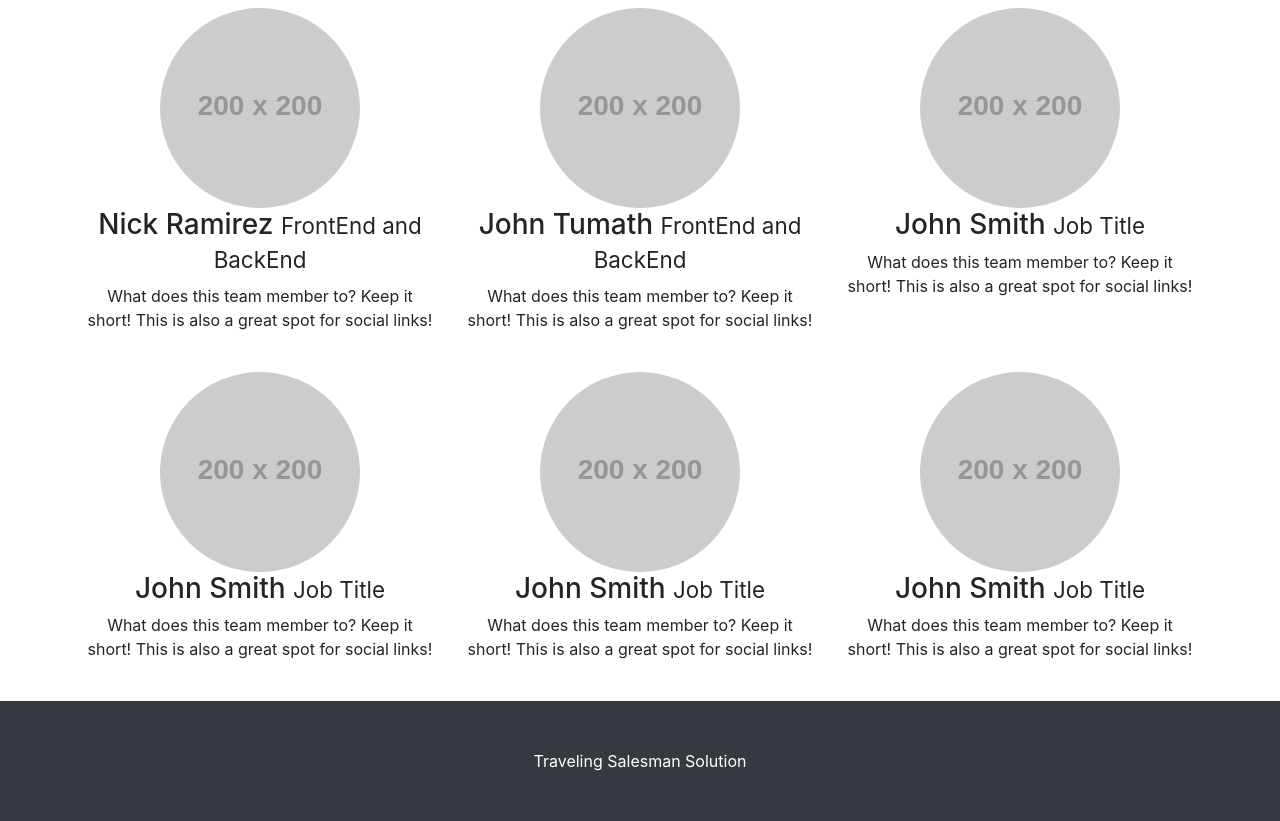
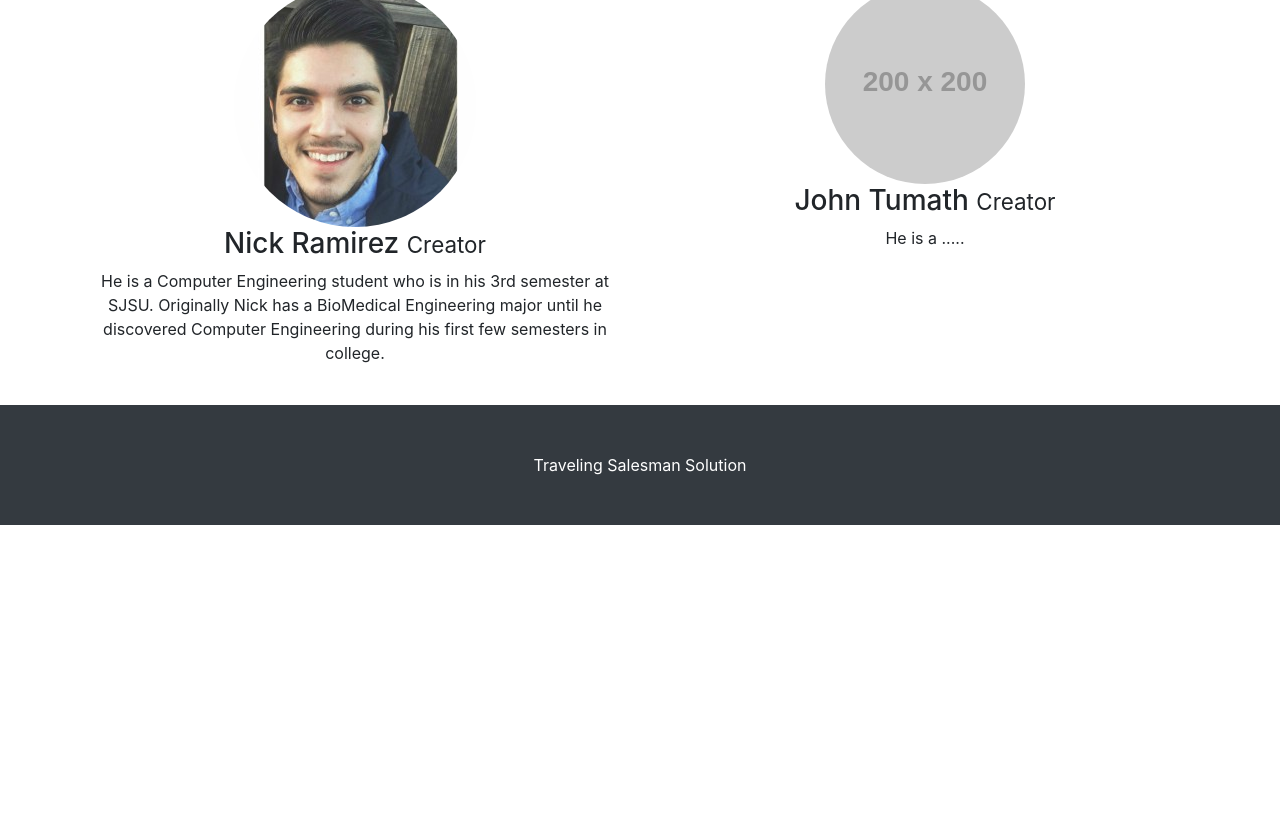
Before and after one commit to NickMRamirez94/CmpE130Project, a plain HTML site: page html/about.html in a window 1280 px wide. Shown: the part 294-1115 px from the top of the page. After the commit the page ends 819 px from the top, so only its background shows below. Drawn offline with nearby package versions, Linux system fonts and the light colour scheme; placeholder pictures from the web are drawn by us.

Commit message:
fixed about page. Just need to add in image for John and bio for John

```diff
--- a/html/about.html
+++ b/html/about.html
@@ -27,56 +27,30 @@
 
       <!-- Introduction Row -->
       <h1 class="my-4">About Us
-        <small>It's Nice to Meet You!</small>
+        <small>Hello There!</small>
       </h1>
-      <p>Lorem ipsum dolor sit amet, consectetur adipisicing elit. Sint, explicabo dolores ipsam aliquam inventore corrupti eveniet quisquam quod totam laudantium repudiandae obcaecati ea consectetur debitis velit facere nisi expedita vel?</p>
+      <p>We are just two Computer Engineering students learning about some advanced algorithms!</p>
 
       <!-- Team Members Row -->
       <div class="row">
         <div class="col-lg-12">
           <h2 class="my-4">Our Team</h2>
         </div>
-        <div class="col-lg-4 col-sm-6 text-center mb-4">
-          <img class="rounded-circle img-fluid d-block mx-auto" src="http://placehold.it/200x200" alt="">
+        <div class="col-lg-6 col-sm-6 text-center mb-4">
+          <img class="rounded-circle img-fluid d-block mx-auto" src="nickbio.jpg" alt="">
           <h3>Nick Ramirez
-            <small> FrontEnd and BackEnd</small>
+            <small> Creator</small>
           </h3>
-          <p>What does this team member to? Keep it short! This is also a great spot for social links!</p>
+          <p>He is a Computer Engineering student who is in his 3rd semester at SJSU. Originally Nick has
+          a BioMedical Engineering major until he discovered Computer Engineering during his first few semesters
+          in college.</p>
         </div>
-        <div class="col-lg-4 col-sm-6 text-center mb-4">
+        <div class="col-lg-6 col-sm-6 text-center mb-4">
           <img class="rounded-circle img-fluid d-block mx-auto" src="http://placehold.it/200x200" alt="">
           <h3>John Tumath
-            <small>FrontEnd and BackEnd</small>
+            <small> Creator </small>
           </h3>
-          <p>What does this team member to? Keep it short! This is also a great spot for social links!</p>
-        </div>
-        <div class="col-lg-4 col-sm-6 text-center mb-4">
-          <img class="rounded-circle img-fluid d-block mx-auto" src="http://placehold.it/200x200" alt="">
-          <h3>John Smith
-            <small>Job Title</small>
-          </h3>
-          <p>What does this team member to? Keep it short! This is also a great spot for social links!</p>
-        </div>
-        <div class="col-lg-4 col-sm-6 text-center mb-4">
-          <img class="rounded-circle img-fluid d-block mx-auto" src="http://placehold.it/200x200" alt="">
-          <h3>John Smith
-            <small>Job Title</small>
-          </h3>
-          <p>What does this team member to? Keep it short! This is also a great spot for social links!</p>
-        </div>
-        <div class="col-lg-4 col-sm-6 text-center mb-4">
-          <img class="rounded-circle img-fluid d-block mx-auto" src="http://placehold.it/200x200" alt="">
-          <h3>John Smith
-            <small>Job Title</small>
-          </h3>
-          <p>What does this team member to? Keep it short! This is also a great spot for social links!</p>
-        </div>
-        <div class="col-lg-4 col-sm-6 text-center mb-4">
-          <img class="rounded-circle img-fluid d-block mx-auto" src="http://placehold.it/200x200" alt="">
-          <h3>John Smith
-            <small>Job Title</small>
-          </h3>
-          <p>What does this team member to? Keep it short! This is also a great spot for social links!</p>
+          <p>He is a .....</p>
         </div>
       </div>
 
```
Also changed, not shown: html/nickbio.jpg (added).
